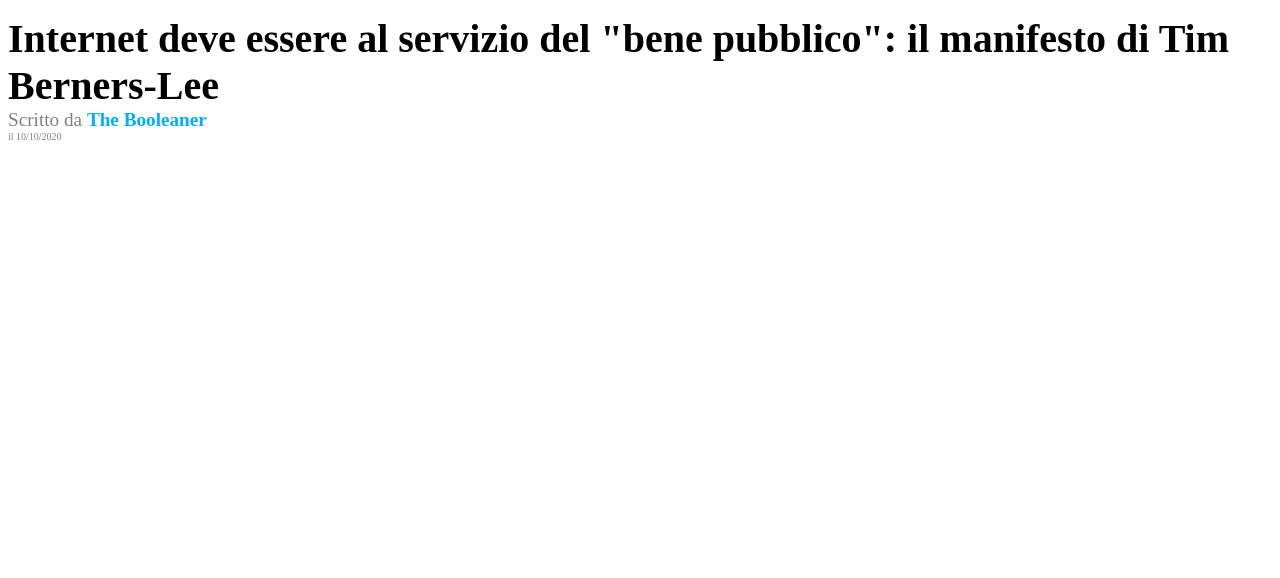
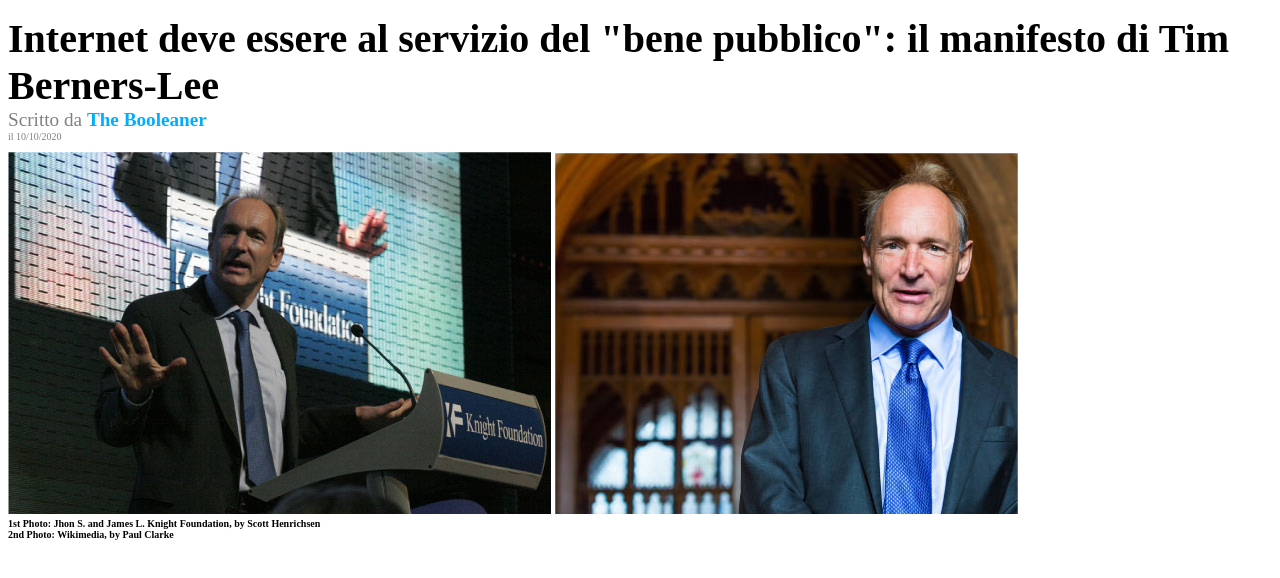
Before and after one commit to AndreazzaRiccardo/html-css-booleaner, a plain HTML site: page index.html in a window 1280 px wide. Shown: the part 120-698 px from the top of the page. Drawn offline with Linux system fonts and the light colour scheme.

Commit message:
add:first section in main

```diff
--- a/css/style.css
+++ b/css/style.css
@@ -1,10 +1,9 @@
-/* Header */
+/* HEADER */
 #Header-logo {
     background-color: rgb(37, 164, 255);
     height: 100px;
     background-image: url(../img/pattern.png);
     background-size: 400px;
-    background-attachment:local;
 }
 
 div#Header-logo img {
@@ -17,7 +16,6 @@
 h1 {
     font-size: 40px;
     margin-bottom: 0px;
-
 }
 
 .Title-paragraph{
@@ -27,7 +25,7 @@
     margin-bottom: 0px;
 }
 
-.small-text {
+.date {
     font-size: x-small;
     margin-top: 0px;
     color: gray;
@@ -37,3 +35,14 @@
     color: rgb(0, 174, 255);
     font-weight: bold;
 }
+/* /HEADER */
+
+/* MAIN */
+
+/* First section whit photo */
+.photo-description {
+    font-size: x-small;
+    margin-top: 0px;
+    font-weight: bold;
+}
+    /* /First section whit photo */
--- a/index.html
+++ b/index.html
@@ -14,12 +14,20 @@
     <h1>Internet deve essere al servizio del "bene pubblico": il manifesto di Tim Berners-Lee</h1>
     <p class="Title-paragraph">Scritto da <span>The Booleaner
     </span></p>
-    <p class="small-text">il 10/10/2020</p>
+    <p class="date">il 10/10/2020</p>
+    <!-- /HEADER -->
 
-
-
-    <!-- /HEADER -->
     <!-- MAIN -->
+        <!-- First section whit photo -->
+    <section>
+        <img src="img/tim-1.jpg" alt="Prima foto di Tim Berners-Lee">
+        <img src="img/tim-2.jpg" alt="Seconda foto di Tim Berners-Lee">
+        <p class="photo-description">
+            1st Photo: Jhon S. and James L. Knight Foundation, by Scott Henrichsen <br>
+            2nd Photo: Wikimedia, by Paul Clarke
+        </p>
+    </section>
+        <!-- /First section whit photo -->
     <!-- /MAIN -->
     <!-- FOOTER -->
     <!-- /FOOTER -->
```
